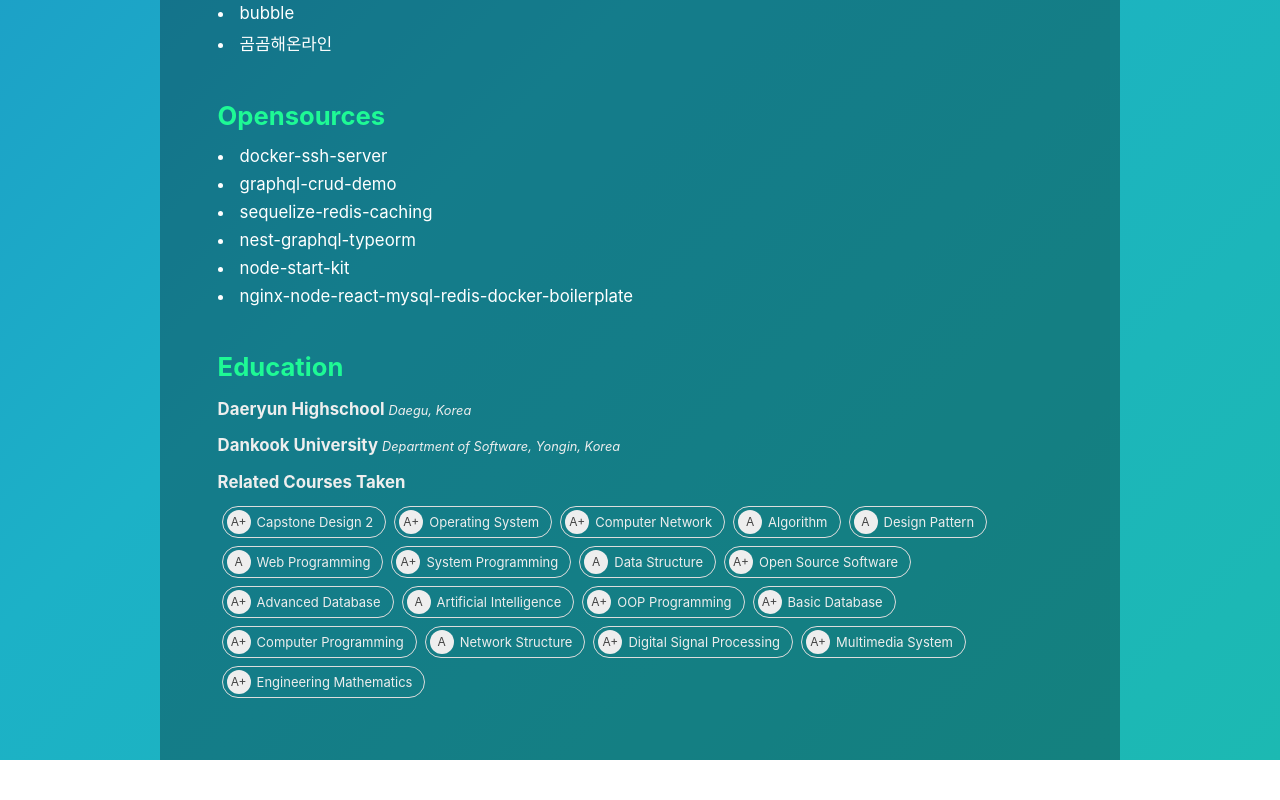
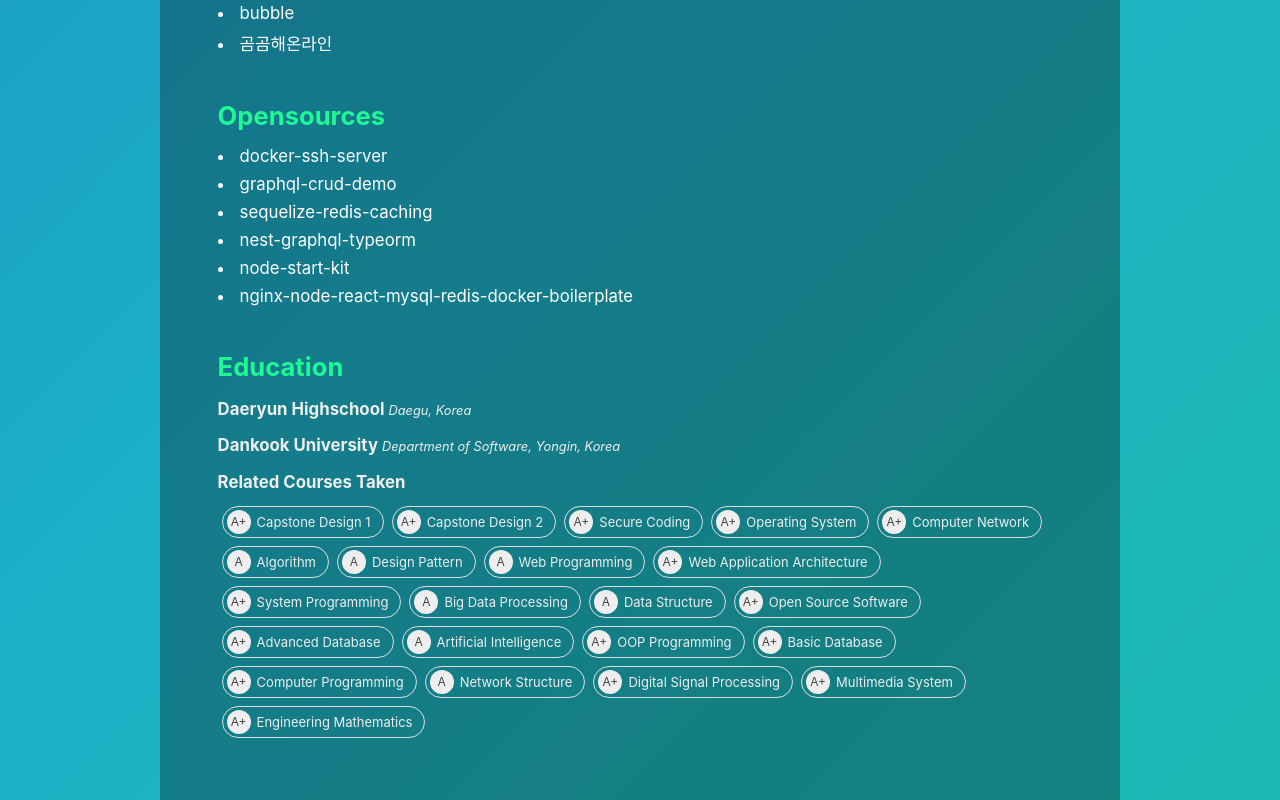
Before and after one commit to zinirun/zini-profile2, a React (Create React App) app: page / in a window 1280 px wide. Shown: the part 834-1634 px from the top of the page. Before the commit the page ends 1594 px from the top, so only its background shows below. Built offline with nearby package versions, Linux system fonts and the light colour scheme.

Commit message:
modify: profile config

```diff
--- a/src/configs/profile.ts
+++ b/src/configs/profile.ts
@@ -168,7 +168,15 @@
         univDept: 'Department of Software',
         grades: [
             {
+                subject: 'Capstone Design 1',
+                grade: 'A+',
+            },
+            {
                 subject: 'Capstone Design 2',
+                grade: 'A+',
+            },
+            {
+                subject: 'Secure Coding',
                 grade: 'A+',
             },
             {
@@ -192,8 +200,16 @@
                 grade: 'A',
             },
             {
+                subject: 'Web Application Architecture',
+                grade: 'A+',
+            },
+            {
                 subject: 'System Programming',
                 grade: 'A+',
+            },
+            {
+                subject: 'Big Data Processing',
+                grade: 'A',
             },
             {
                 subject: 'Data Structure',
```
